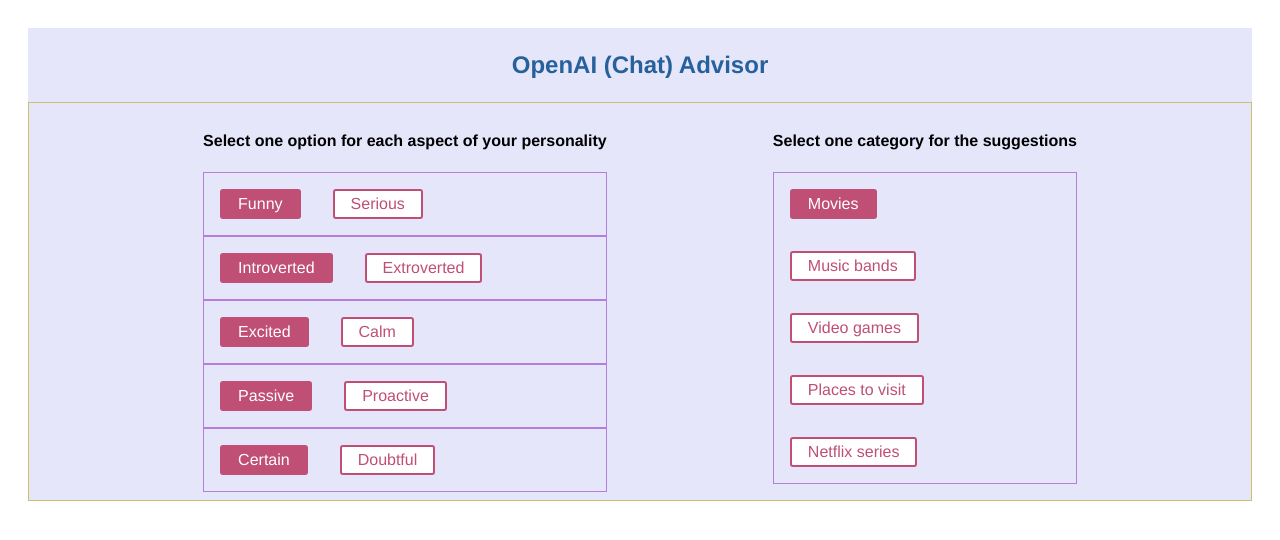
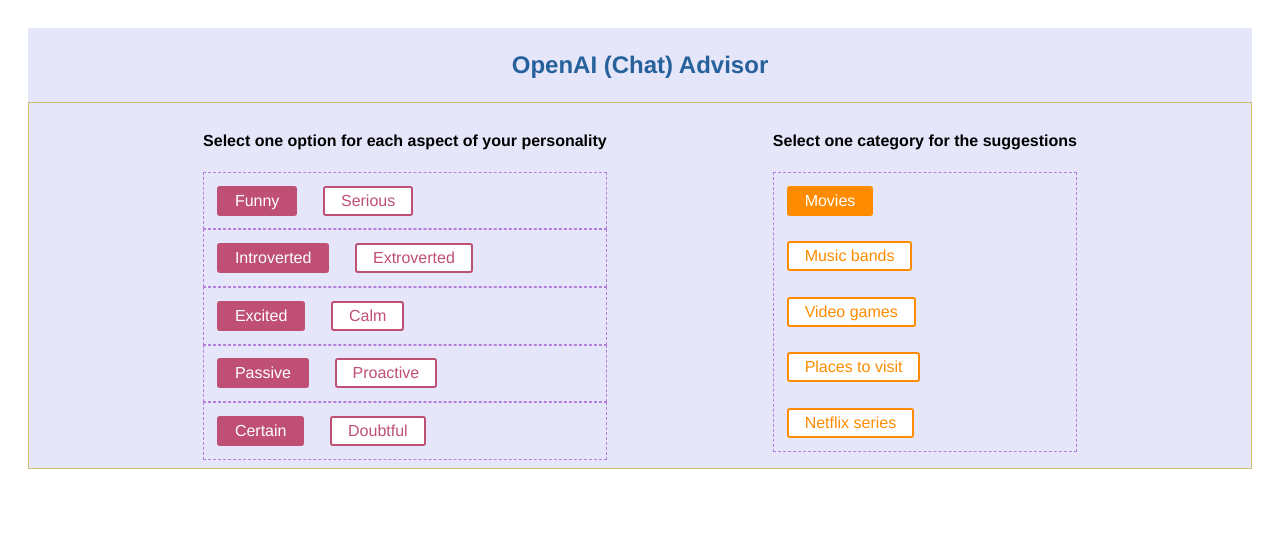
Before and after one commit to ingleo/react-ts-openai, a React (Vite) app: page / in a window 1280 px wide. Shown: the top 540 px of the page. Built offline with nearby package versions, Linux system fonts and the light colour scheme.

Commit message:
refactored styles

```diff
--- a/src/OpenAiApp.tsx
+++ b/src/OpenAiApp.tsx
@@ -1,7 +1,7 @@
 import { TraitList } from './components/TraitList';
 import { useTraits } from './hooks/useTraits';
 import { CategoryList } from './components/CategoryList';
-import { Container, Title, Wrapper } from './styles/MainContainer';
+import { MainContainer, Title, Wrapper } from './styles/MainContainer';
 import { useCategories } from './hooks/useCategories';
 
 function OpenAiApp() {
@@ -14,13 +14,13 @@ function OpenAiApp() {
         <Title>OpenAI (Chat) Advisor</Title>
       </Wrapper>
 
-      <Container>
+      <MainContainer>
         <TraitList
           traitList={traitListState}
           onTogglePairTrait={handleToggleTrait}
         />
         <CategoryList categoryList={categoriesListState} />
-      </Container>
+      </MainContainer>
     </>
   );
 }
--- a/src/components/CategoryItem.tsx
+++ b/src/components/CategoryItem.tsx
@@ -1,21 +1,7 @@
-import styled from 'styled-components';
 import { CategoryOptions } from '../helpers/getCategories';
 
-const Button = styled.button<{ $primary?: boolean }>`
-  background: ${(props) => (props.$primary ? '#BF4F74' : 'white')};
-  color: ${(props) => (props.$primary ? 'white' : '#BF4F74')};
-
-  font-size: 1em;
-  margin: 1em;
-  padding: 0.25em 1em;
-  border: 2px solid #bf4f74;
-  border-radius: 3px;
-  cursor: pointer;
-`;
-
-const CategoryContainer = styled.div`
-  justify-content: space-evenly;
-`;
+import { CategoryButton } from '../styles/Button';
+import { Container } from '../styles/Container';
 
 interface CategoryItemProps {
   key: string;
@@ -25,11 +11,15 @@ interface CategoryItemProps {
 export const CategoryItem: React.FC<CategoryItemProps> = ({ category }) => {
   return (
     <>
-      <CategoryContainer>
-        <Button $primary={category.valid} type="button" key={category.id}>
+      <Container>
+        <CategoryButton
+          $primary={category.valid}
+          type="button"
+          key={category.id}
+        >
           {category.name}
-        </Button>
-      </CategoryContainer>
+        </CategoryButton>
+      </Container>
     </>
   );
 };
--- a/src/components/CategoryList.tsx
+++ b/src/components/CategoryList.tsx
@@ -1,16 +1,9 @@
 import React from 'react';
-import styled from 'styled-components';
 
 import { CategoryOptions } from '../helpers/getCategories';
 import { CategoryItem } from './CategoryItem';
 
-const List = styled.div`
-  border-style: solid;
-  border-width: 0.5px;
-  border-color: #b57edc;
-  background: #e6e6fa;
-  justify-content: space-evenly;
-`;
+import { BorderList } from '../styles/List';
 
 interface CategoryProps {
   categoryList: CategoryOptions[];
@@ -21,11 +14,11 @@ export const CategoryList: React.FC<CategoryProps> = ({ categoryList }) => {
     <>
       <div>
         <h4>Select one category for the suggestions</h4>
-        <List>
+        <BorderList>
           {categoryList.map((category) => (
             <CategoryItem key={category.id} category={category} />
           ))}
-        </List>
+        </BorderList>
       </div>
     </>
   );
--- a/src/components/OptionsPair.tsx
+++ b/src/components/OptionsPair.tsx
@@ -1,25 +1,7 @@
-import styled from 'styled-components';
-
 import { PairOptions } from '../helpers/getPairOptions';
 
-const Button = styled.button<{ $primary?: boolean }>`
-  background: ${(props) => (props.$primary ? '#BF4F74' : 'white')};
-  color: ${(props) => (props.$primary ? 'white' : '#BF4F74')};
-
-  font-size: 1em;
-  margin: 1em;
-  padding: 0.25em 1em;
-  border: 2px solid #bf4f74;
-  border-radius: 3px;
-  cursor: pointer;
-`;
-
-const TraitsContainer = styled.div`
-  border-style: solid;
-  border-width: 0.5px;
-  border-color: #b57edc;
-  justify-content: space-evenly;
-`;
+import { TraitButton } from '../styles/Button';
+import { TraitsContainer } from '../styles/Container';
 
 interface OptionsPairProps {
   key: string;
@@ -35,14 +17,14 @@ export const OptionsPair: React.FC<OptionsPairProps> = ({
     <>
       <TraitsContainer>
         {pair.traits.map((trait) => (
-          <Button
+          <TraitButton
             $primary={trait.valid}
             type="button"
             key={trait.name}
             onClick={() => onToggleTrait(trait.name)}
           >
             {trait.name}
-          </Button>
+          </TraitButton>
         ))}
       </TraitsContainer>
     </>
--- a/src/components/TraitList.tsx
+++ b/src/components/TraitList.tsx
@@ -1,12 +1,7 @@
-import styled from 'styled-components';
-
 import { OptionsPair } from './OptionsPair';
 import { PairOptions } from '../helpers/getPairOptions';
 
-const List = styled.div`
-  background: #e6e6fa;
-  justify-content: space-evenly;
-`;
+import { List } from '../styles/List';
 
 interface OptionsProp {
   traitList: PairOptions[];
--- /dev/null
+++ b/src/styles/Button.tsx
@@ -0,0 +1,22 @@
+import styled from 'styled-components';
+
+export const Button = styled.button`
+  font-size: 1em;
+  margin: 0.8em;
+  padding: 0.25em 1em;
+  cursor: pointer;
+`;
+
+export const TraitButton = styled(Button)<{ $primary?: boolean }>`
+  background: ${(props) => (props.$primary ? '#BF4F74' : 'white')};
+  color: ${(props) => (props.$primary ? 'white' : '#BF4F74')};
+  border: 2px solid #bf4f74;
+  border-radius: 3px;
+`;
+
+export const CategoryButton = styled(Button)<{ $primary?: boolean }>`
+  background: ${(props) => (props.$primary ? 'darkorange' : 'white')};
+  color: ${(props) => (props.$primary ? 'white' : 'darkorange')};
+  border: 2px solid darkorange;
+  border-radius: 3px;
+`;
--- /dev/null
+++ b/src/styles/Container.tsx
@@ -0,0 +1,11 @@
+import styled from 'styled-components';
+
+export const Container = styled.div`
+  justify-content: space-evenly;
+`;
+
+export const TraitsContainer = styled(Container)`
+  border-style: dashed;
+  border-width: 0.5px;
+  border-color: #b57edc;
+`;
--- /dev/null
+++ b/src/styles/List.tsx
@@ -0,0 +1,12 @@
+import styled from 'styled-components';
+
+export const List = styled.div`
+  background: #e6e6fa;
+  justify-content: space-evenly;
+`;
+
+export const BorderList = styled(List)`
+  border-style: dashed;
+  border-width: 0.5px;
+  border-color: #b57edc;
+`;
--- a/src/styles/MainContainer.tsx
+++ b/src/styles/MainContainer.tsx
@@ -1,6 +1,6 @@
 import styled from 'styled-components';
 
-export const Container = styled.div`
+export const MainContainer = styled.div`
   border-style: solid;
   border-width: 0.5px;
   border-color: #cdbe70;
```
